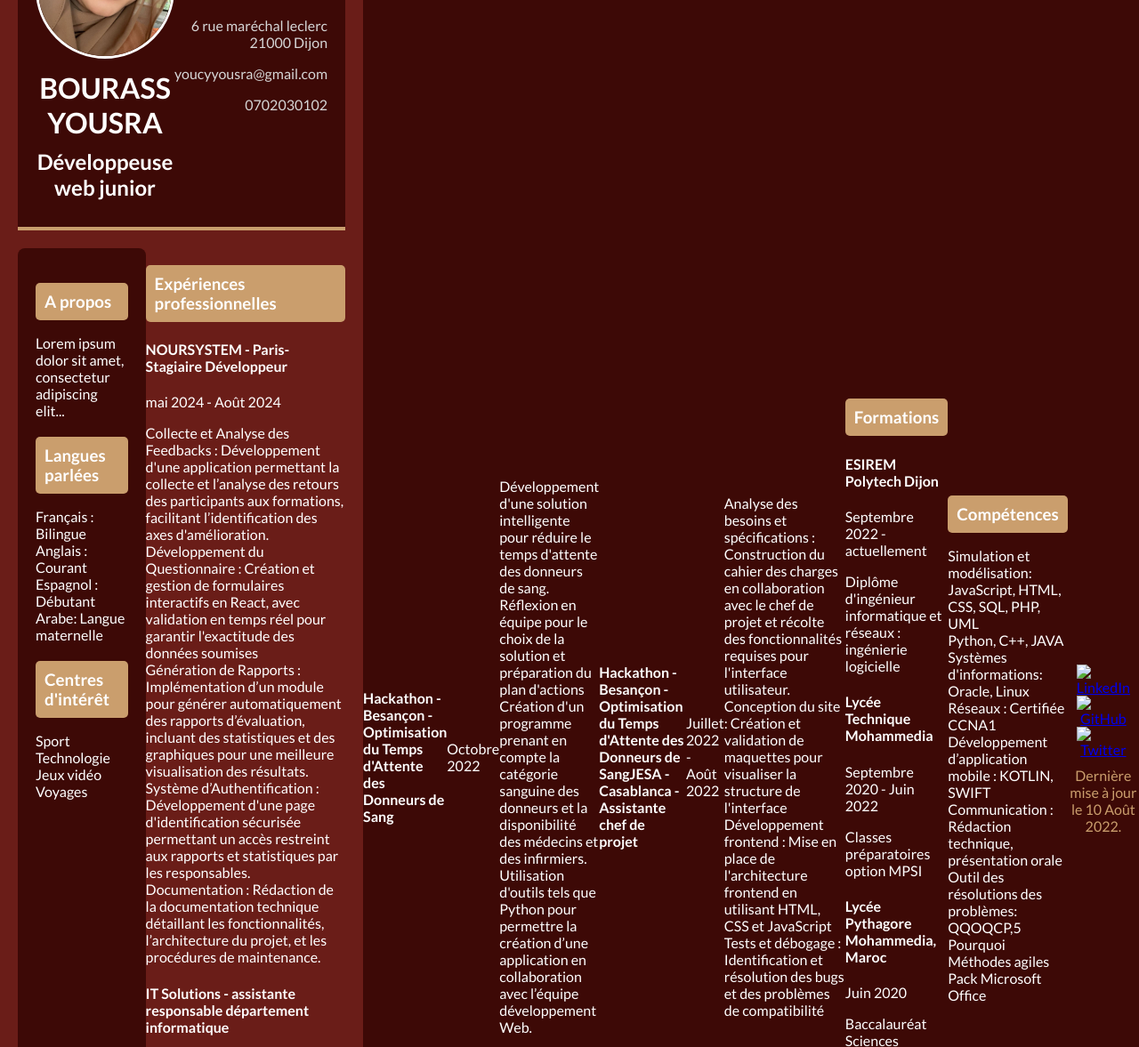
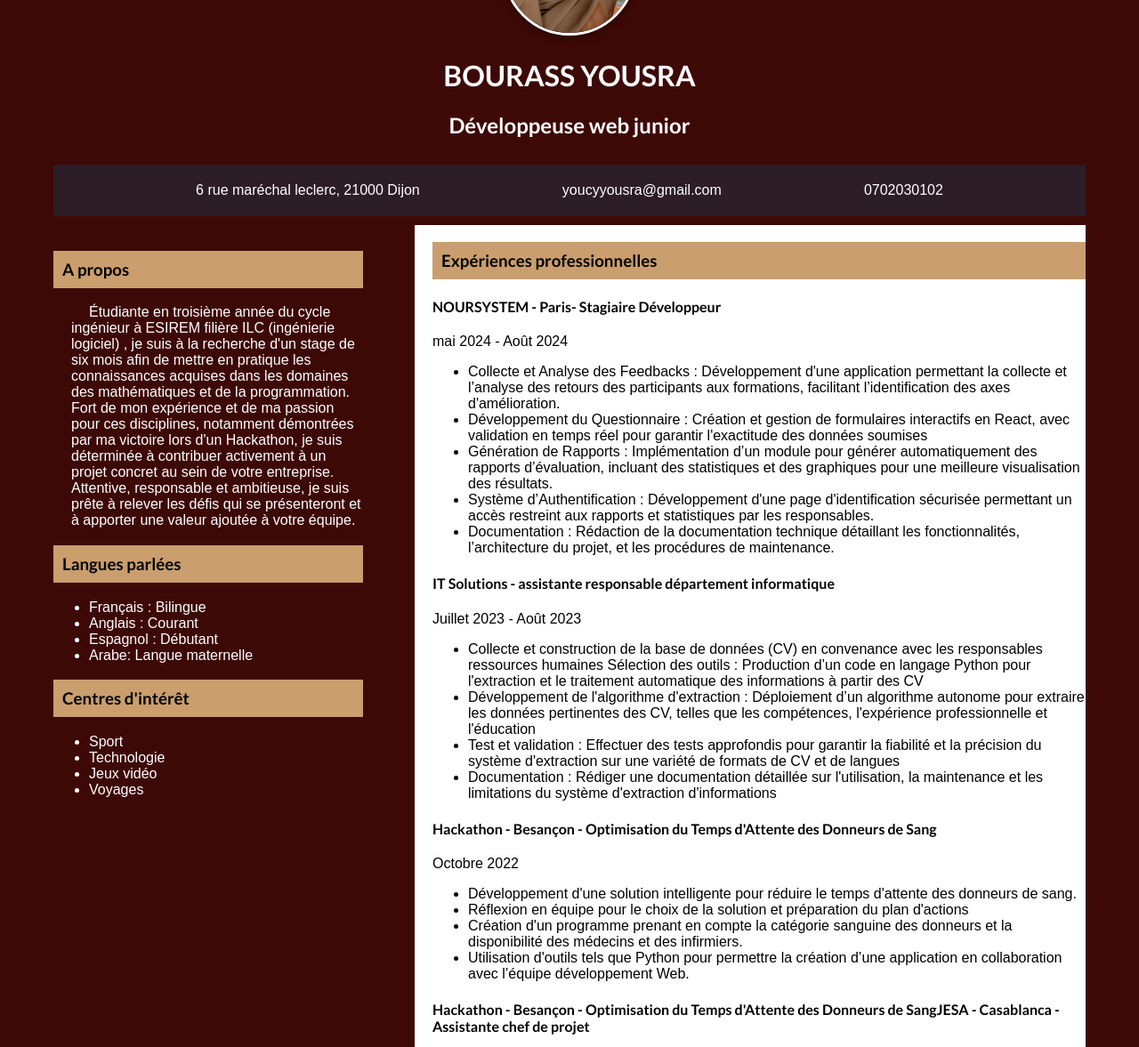
Before and after one commit to youcy123/mon-projet-web, a plain HTML site: page index.html in a window 1280 px wide. Shown: the part 130-1307 px from the top of the page at 89% size. Drawn offline with Linux system fonts and the light colour scheme; a web font is replaced by a local one.

Commit message:
Mon deuxième  commit

```diff
--- a/css/style.css
+++ b/css/style.css
@@ -20,10 +20,14 @@
     font-style: italic;
 }
 
+* {
+    box-sizing: border-box;
+}
+
 
 
 body {
-    font-family: 'Lato', sans-serif;
+    font-family: 'Raleway', sans-serif;
     background-color: #3d0906;
     color: white;
     margin: 0;
@@ -35,20 +39,21 @@ body {
 }
 
 .cv-container {
-    width: 900px;
-    background-color: #6a1d18;
-    padding: 20px;
+    width:  1160px;
+    background-color: #3d0906;
     border-radius: 8px;
+    margin: 0 auto;
 }
 
-header {
+ header {
     display: flex;
+    flex-direction: column;
+    align-items: center;
     justify-content: space-between;
-    align-items: center;
-    background-color: #3d0906;
-    padding: 20px;
-    border-bottom: 4px solid #ca9e6d;
+    color: white;
+    margin-top: 20px;
 }
+
 
 .profile-section {
     text-align: center;
@@ -60,49 +65,85 @@ header {
     height: 150px;
     object-fit: cover;
     border: 3px solid white;
+    box-shadow: 0 4px 8px rgba(0, 0, 0, 0.3);
+}
+.contact-section {
+    width: 100%;
+    display: flex;
+    color: #d6d6d6;
+    background-color: #2c1d27;
+    justify-content: space-evenly;
+    padding: 5px 0;
+    margin-top: 10px;
+    margin-bottom: 10px;
 }
 
-h1, h2 {
-    margin: 10px 0;
+.contact-section p {
+    margin: 0;
 }
 
-.contact-section {
-    text-align: right;
-    color: #d6d6d6;
+.contact-section a {
+    color: white;
+    text-decoration: none;
+    transition: color 0.3s;
+}
+
+.contact-section a:hover {
+    color: #ca9e6d;
+}
+
+h1, h2, h3, h4 {
+    font-family: 'Lato', sans-serif;
+}
+
+.about p {
+    padding-left: 20px;
+    text-indent: 20px;
+}
+
+.left-column h3 {
+    font-family: 'Lato', sans-serif;
+    color: black;
 }
 
 main {
     display: flex;
     justify-content: space-between;
-    padding: 20px 0;
 }
 
 .left-column {
     width: 30%;
     background-color: #3d0906;
-    padding: 20px;
-    border-radius: 8px;
+    padding: 10px 0;
 }
 
 .right-column {
     width: 65%;
+    background-color: white;
+    color: black;
+    padding-left: 20px;
+}
+.education {
+    padding-top: 15px;
+    padding-bottom: 15px;
 }
 
 h3 {
     background-color: #ca9e6d;
     padding: 10px;
-    border-radius: 5px;
-    margin-bottom: 10px;
 }
 
-section {
-    margin-bottom: 20px;
+.right-column h3 {
+    position: relative;
+    padding-right: 10px;
 }
 
-ul {
-    list-style-type: none;
-    padding: 0;
+.right-column h3:hover {
+    border-left: 4px solid #6a1d18;
 }
+
+
+/*
 
 footer {
     text-align: center;
@@ -118,4 +159,21 @@ footer {
 footer p {
     margin-top: 10px;
     color: #ca9e6d;
+} */
+
+/* .social-links a img {
+    transition: opacity 0.3s ease;
 }
+
+.social-links a img:hover {
+    opacity: 0.7;
+} */
+
+/* a {
+    text-decoration: none;
+    transition: text-decoration 0.3s ease;
+}
+
+a:hover {
+    text-decoration: underline;
+} */
--- a/index.html
+++ b/index.html
@@ -5,6 +5,7 @@
     <meta name="viewport" content="width=device-width, initial-scale=1.0">
     <meta name="description" content="CV de BOURASS YOUSRA- Développeuse Web Junior">
     <title>CV- BOURASS_YOUSRA</title>
+    <link rel="stylesheet" href="https://cdnjs.cloudflare.com/ajax/libs/font-awesome/6.0.0-beta3/css/all.min.css">
     <link href="https://fonts.googleapis.com/css2?family=Lato:wght@400;700&display=swap" rel="stylesheet">
     <link rel="stylesheet" href="./css/style.css">
 </head>
@@ -12,14 +13,18 @@
     <div class="cv-container">
         <header>
             <div class="profile-section">
-                <img src="image/profile.jpg" alt="Photo de bourass yousra" class="profile-photo">
+                <a href="image/profile.jpg" target="_blank">
+                    <img src="image/profile.jpg" alt="Photo de bourass yousra" class="profile-photo">
+                </a>
                 <h1>BOURASS YOUSRA</h1>
                 <h2>Développeuse web junior</h2>
             </div>
             <div class="contact-section">
-                <p>6 rue maréchal leclerc<br>21000 Dijon</p>
-                <p>youcyyousra@gmail.com</p>
-                <p>0702030102</p>
+                <div class="contact-section">
+                    <p><a href="https://www.google.com/maps/place/6+Rue+Maréchal+Leclerc+21000+Dijon" target="_blank">6 rue maréchal leclerc, 21000 Dijon</a></p>
+                    <p><a href="mailto:youcyyousra@gmail.com">youcyyousra@gmail.com</a></p>
+                    <p><a href="tel:0702030102">0702030102</a></p>
+                </div>
             </div>
         </header>
 
@@ -27,7 +32,11 @@
             <section class="left-column">
                 <section class="about">
                     <h3>A propos</h3>
-                    <p>Lorem ipsum dolor sit amet, consectetur adipiscing elit...</p>
+                    <p>Étudiante en troisième année du cycle ingénieur à ESIREM filière ILC (ingénierie logiciel) , je suis à la recherche d'un stage de six
+                        mois afin de mettre en pratique les connaissances acquises dans les domaines des mathématiques et de la programmation. Fort de
+                        mon expérience et de ma passion pour ces disciplines, notamment démontrées par ma victoire lors d'un Hackathon, je suis
+                        déterminée à contribuer activement à un projet concret au sein de votre entreprise. Attentive, responsable et ambitieuse, je suis prête
+                        à relever les défis qui se présenteront et à apporter une valeur ajoutée à votre équipe.</p>
                 </section>
                 <section class="languages">
                     <h3>Langues parlées</h3>
@@ -70,7 +79,7 @@
                                 procédures de maintenance.</li>
                         </ul>
                     </div>
-                    <div class="job"></div>
+                    <div class="job">
                         <h4> IT Solutions - assistante responsable département informatique</h4>
                         <p>Juillet 2023 - Août 2023</p>
                         <ul>
@@ -87,7 +96,7 @@
                                 d'informations</li>
                         </ul>
                     </div>
-                    <div class="job"></div>
+                    <div class="job">
                         <h4>  Hackathon - Besançon - Optimisation du Temps d'Attente des Donneurs de Sang</h4>
                         <p>Octobre 2022 </p>
                         <ul>
@@ -97,7 +106,7 @@
                             <li>Utilisation d'outils tels que Python pour permettre la création d’une application en collaboration avec l’équipe développement Web.</li>
                         </ul>
                     </div>
-                    <div class="job"></div>
+                    <div class="job">
                         <h4>  Hackathon - Besançon - Optimisation du Temps d'Attente des Donneurs de SangJESA - Casablanca - Assistante chef de projet</h4>
                         <p>Juillet 2022 - Août 2022  </p>
                         <ul>
@@ -117,12 +126,12 @@
                         <p>Septembre 2022 - actuellement</p>
                         <p>Diplôme d'ingénieur informatique et réseaux : ingénierie logicielle                        </p>
                     </div>
-                    <div class="degree"></div>
+                    <div class="degree">
                         <h4>  Lycée Technique Mohammedia</h4>
                         <p>Septembre 2020 - Juin 2022</p>
                         <p>Classes préparatoires option MPSI</p>
                     </div>
-                    <div class="degree"></div>
+                    <div class="degree">
                         <h4>  Lycée Pythagore Mohammedia, Maroc </h4>
                         <p>Juin 2020</p>
                         <p> Baccalauréat Sciences Mathématiques 'A': Mention très bien                        </p>
@@ -150,12 +159,20 @@
 
         <footer>
             <div class="social-links">
-                <a href="www.linkedin.com/in/bourass-yousra-b26472252"><img src="images/linkedin-icon.png" alt="LinkedIn"></a>
-                <a href="https://github.com/youcy123"><img src="images/github-icon.png" alt="GitHub"></a>
-                <a href="#"><img src="images/twitter-icon.png" alt="Twitter"></a>
+                <a href="www.linkedin.com/in/bourass-yousra-b26472252"><i class="fab fa-linkedin"></i></a>
+                <a href="https://github.com/youcy123"><i class="fab fa-github"></i></a>
+                <a href="#"><i class="fab fa-twitter"></i></a>
             </div>
-            <p>Dernière mise à jour le 10 Août 2022.</p>
+            <p id="last-update">Dernière mise à jour le </p>
         </footer>
+        <!-- mettre a jour la date actuelle  -->
+<script>
+    const lastUpdateElement = document.getElementById("last-update");
+    const currentDate = new Date();
+    const options = { year: 'numeric', month: 'long', day: 'numeric' };
+    const formattedDate = currentDate.toLocaleDateString('fr-FR', options);
+    lastUpdateElement.textContent += formattedDate + ".";
+</script>
     </div>
 </body>
 </html>
```
